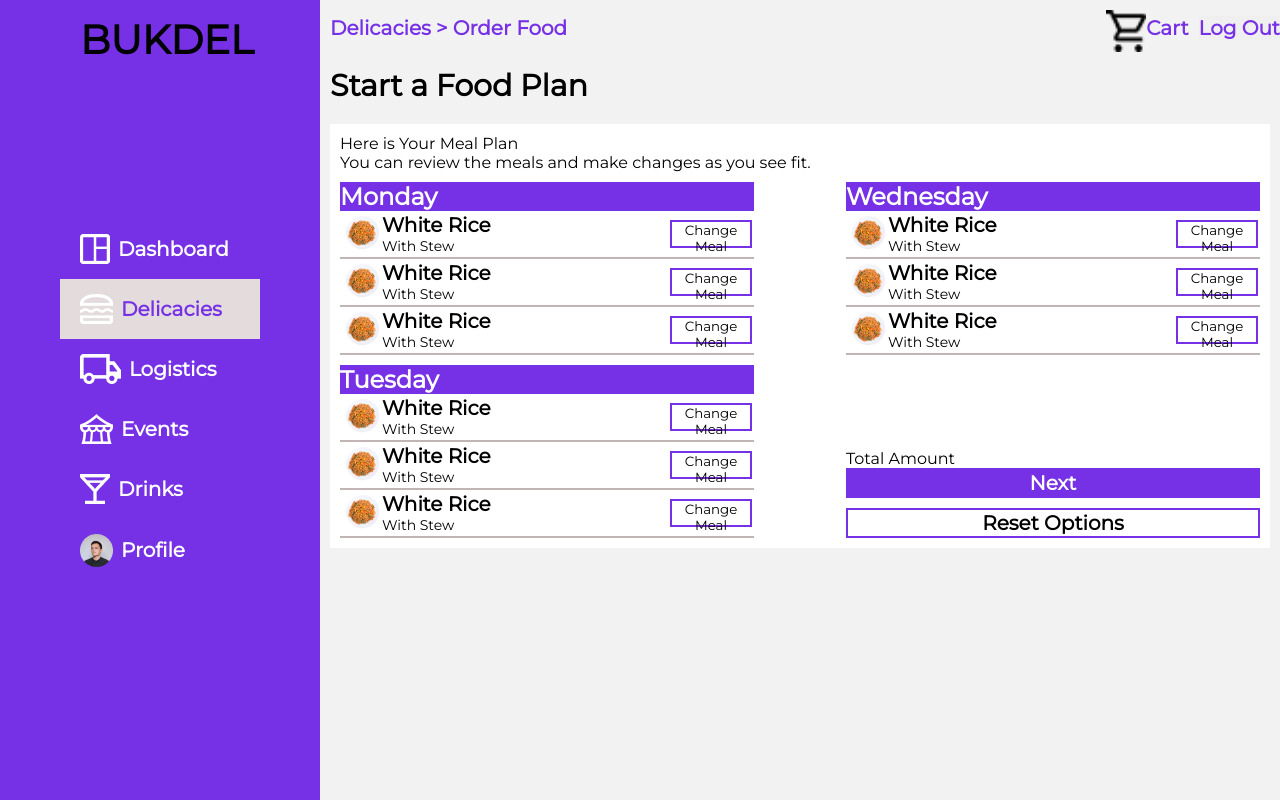
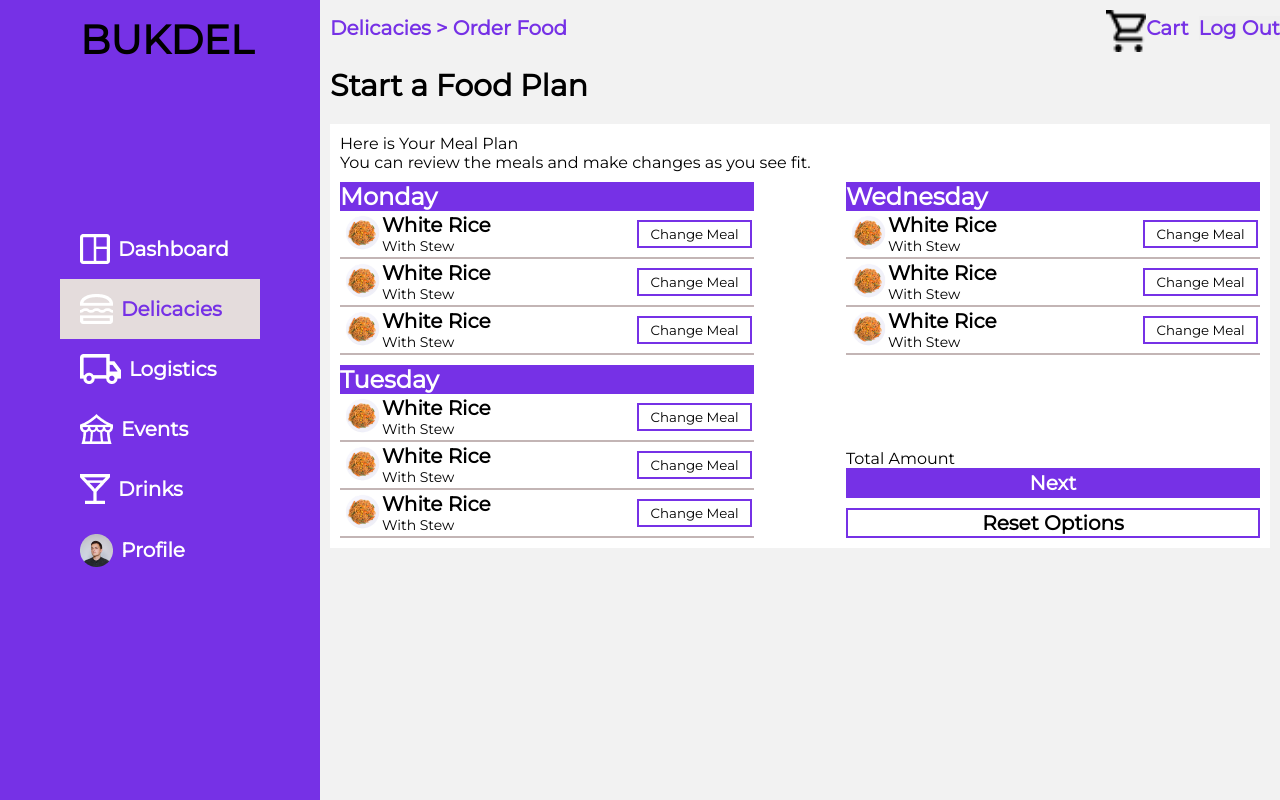
Before and after one commit to adewaleftk/bukdel, a React (Vite) app: page /delicacies-dashboard/start-food-plan in a window 1280 px wide. Built offline with nearby package versions, Linux system fonts and the light colour scheme.

Commit message:
logistics estimate added

```diff
--- a/src/assets/styles/dashboard.css
+++ b/src/assets/styles/dashboard.css
@@ -40,6 +40,13 @@
     font-family: Montserrat;
     font-size: 30px;
     font-weight: 700;
+}
+
+.dashboard--logout button {
+    font-size: 20px;
+    font-weight: 600;
+    color: #7631E6;
+    border: none;
 }
 
 .wallet-balance {
--- a/src/assets/styles/startfoodplan.css
+++ b/src/assets/styles/startfoodplan.css
@@ -81,7 +81,7 @@
 .day-group-info button {
     background: #ffffff;
     border: 2px solid #7631E6;
-    width: 20%;
+    width: 28%;
     height: 65%;
 }
 
```
